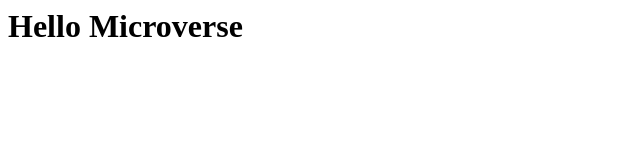
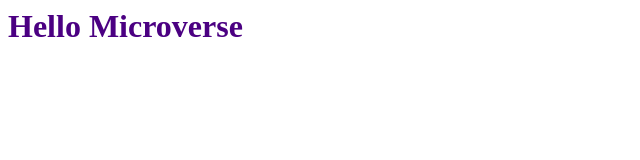
Before and after one commit to oyhpnayiaw-as-micronaut/hello-microverse, a website: page index.html in a window 1280 px wide. Shown: the whole page, without its empty margins (0-640 px from the left). Drawn offline with Linux system fonts and the light colour scheme.

Commit message:
Link style.css with index.html

```diff
--- a/index.html
+++ b/index.html
@@ -2,10 +2,12 @@
 
 <head>
   <title>Hello Microverse</title>
+
+  <link rel="stylesheet" href="style.css">
 </head>
 
 <body>
-  <h1>Hello Microverse</h1>
+  <h1 class="header">Hello Microverse</h1>
 </body>
 
 </html>
```
